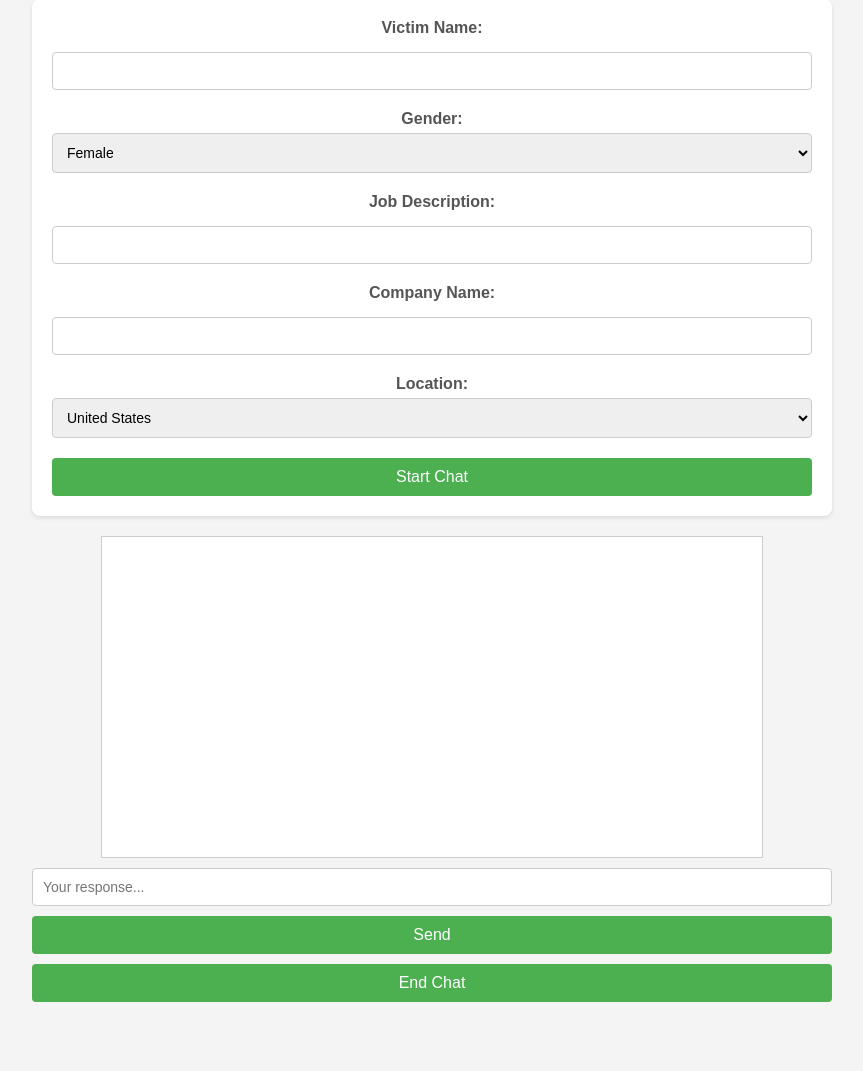
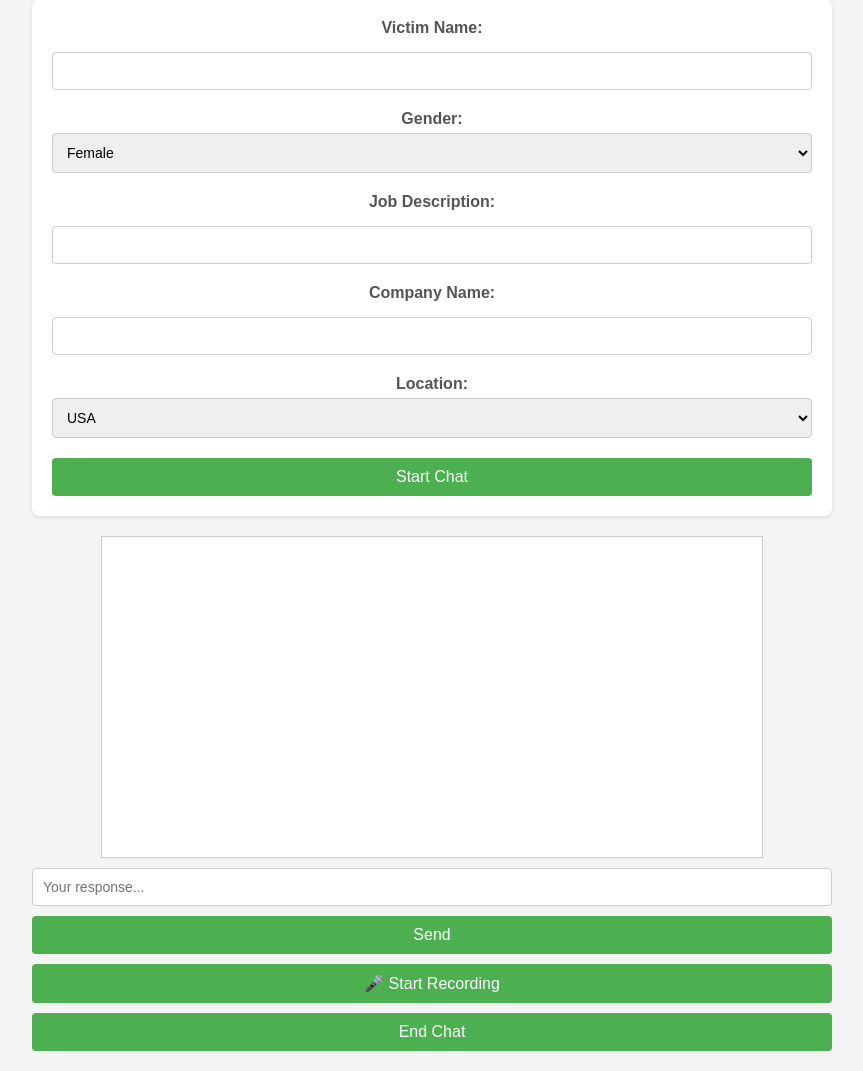
Before and after one commit to BuckleyJulie/FYP, a Flask app: page / in a window 1280 px wide. Shown: the part 101-1172 px from the top of the page, without its empty margins (208-1071 px from the left). Before the commit the page ends 1103 px from the top, so only its background shows below. Run offline with Flask 3, Linux system fonts and the light colour scheme.

Commit message:
Speech to text

```diff
--- a/app.py
+++ b/app.py
@@ -8,6 +8,12 @@ from reportlab.lib.units import inch
 from reportlab.platypus import SimpleDocTemplate, Paragraph, Table, TableStyle, Spacer, PageBreak
 from reportlab.lib.styles import getSampleStyleSheet, ParagraphStyle
 import os
+from openai import OpenAI
+
+client = OpenAI(api_key=os.getenv("OPENAI_API_KEY")) # Import OpenAI API client
+from dotenv import load_dotenv
+
+load_dotenv()
 
 app = Flask(__name__)
 app.secret_key = "super secret key"
@@ -73,6 +79,58 @@ def chat():
     log_interaction(employee_name, script_type, user_input, ai_response)  # Store in DB
 
     return jsonify({"conversation": session["conversation"]})
+
+@app.route("/speech-to-text", methods=["POST"])
+def speech_to_text():
+    if "audio" not in request.files:
+        return jsonify({"error": "No audio file provided"}), 400
+
+    audio_file = request.files["audio"]
+    file_path = "data/audio.mp3"
+
+    audio_file.save(file_path)
+    try:
+        # Open the saved file for transcription
+        with open(file_path, "rb") as f:
+            response = client.audio.transcriptions.create(model="whisper-1", file=f)
+
+        # Print the full response to see its structure
+        print("Transcription Response:", response)
+
+        # Extract transcribed text from the response
+        transcribed_text = response.text  # Accessing text directly from response
+
+        if transcribed_text:
+            # Add the transcribed text to the conversation
+            session["conversation"].append({"role": "user", "content": transcribed_text})
+            session.modified = True
+
+            # Generate the AI's response based on the updated conversation
+            ai_response = get_script_response(transcribed_text, session["conversation"])
+            session["conversation"].append({"role": "assistant", "content": ai_response})
+            session.modified = True
+
+            # Fetch employee name and script type from session (ensure they're available)
+            employee_name = session.get("employee_name", "Unknown")
+            script_type = session.get("script_type", "custom")
+
+            # Log the interaction to the database
+            log_interaction(employee_name, script_type, transcribed_text, ai_response)
+
+            return jsonify({"conversation": session["conversation"], "listening": True})
+
+        else:
+            return jsonify({"error": "Failed to transcribe audio."}), 500
+
+    except Exception as e:
+        print(f"Error during speech-to-text transcription: {str(e)}")
+        return jsonify({"error": "An error occurred during speech-to-text transcription."}), 500
+
+    finally:
+        # Ensure the file exists before attempting to delete it
+        if os.path.exists(file_path):
+            os.remove(file_path)  # Delete temp file after processing
+
 
 @app.route("/end_chat", methods=["POST"])
 def end_chat():
--- a/chatbot/gpt.py
+++ b/chatbot/gpt.py
@@ -3,6 +3,7 @@ from openai import OpenAI
 
 client = OpenAI(api_key=os.getenv("OPENAI_API_KEY"))
 from dotenv import load_dotenv
+
 
 load_dotenv()
 
@@ -15,9 +16,9 @@ def get_script_response(user_input, conversation):
         response = client.chat.completions.create(model="gpt-3.5-turbo",
         messages=conversation)
 
+        # Correctly access the assistant's response
         reply = response.choices[0].message.content
         conversation.append({"role": "assistant", "content": reply})
-
         return reply
     except Exception as e:
         return f"An error occurred: {e}"
--- a/static/chat.js
+++ b/static/chat.js
@@ -4,7 +4,13 @@ document.addEventListener("DOMContentLoaded", function () {
     const sendButton = document.getElementById("send-btn");
     const startForm = document.getElementById("start-form");
     const startButton = document.getElementById("start-btn");
+    const recordButton = document.getElementById("record-btn");
 
+    let mediaRecorder;
+    let audioChunks = [];
+    let isRecording = false;
+    let recognition;
+    let isListening = false;
 
     function updateChat(messages) {
         chatBox.innerHTML = ""; // Clear chat
@@ -33,7 +39,7 @@ document.addEventListener("DOMContentLoaded", function () {
         .then(data => updateChat(data.conversation));
     });
 
-    // Send message when send button is clicked
+    // Send text responses
     sendButton.addEventListener("click", function () {
         const message = userInput.value.trim();
         if (!message) return;
@@ -49,11 +55,137 @@ document.addEventListener("DOMContentLoaded", function () {
         userInput.value = ""; // Clear input field
     });
 
-    // Remove or comment out this keypress listener to avoid duplicate submissions:
-    userInput.addEventListener("keypress", function (event) {
-        if (event.key === "Enter") {
-             event.preventDefault();
-             sendButton.click();
+    // Handle speech recording
+    recordButton.addEventListener("click", function () {
+        if (!isRecording) {
+            startRecording();
+        } else {
+            stopRecording();
         }
- });
+    });
+
+    async function startRecording() {
+        try {
+            const stream = await navigator.mediaDevices.getUserMedia({ audio: true });
+            mediaRecorder = new MediaRecorder(stream);
+            audioChunks = [];
+
+            mediaRecorder.ondataavailable = event => audioChunks.push(event.data);
+
+            mediaRecorder.onstop = async () => {
+                const audioBlob = new Blob(audioChunks, { type: "audio/wav" });
+                const formData = new FormData();
+                formData.append("audio", audioBlob);
+
+                fetch("/speech-to-text", {
+                    method: "POST",
+                    body: formData
+                })
+                .then(response => response.json())
+                .then(data => {
+                    if (data.text) {
+                        sendTextToChat(data.text);
+                    } else {
+                        console.error("Error in transcription:", data.error);
+                    }
+                })
+                .catch(error => console.error("Error:", error));
+            };
+
+            mediaRecorder.start();
+            isRecording = true;
+            recordButton.textContent = "🛑 Stop Recording";
+        } catch (error) {
+            console.error("Error accessing microphone:", error);
+        }
+    }
+
+    function stopRecording() {
+        if (mediaRecorder) {
+            mediaRecorder.stop();
+            isRecording = false;
+            recordButton.textContent = "🎤 Start Recording";
+        }
+    }
+
+    function sendTextToChat(transcribedText) {
+        fetch("/chat", {
+            method: "POST",
+            headers: { "Content-Type": "application/json" },
+            body: JSON.stringify({ "user_input": transcribedText })
+        })
+        .then(response => response.json())
+        .then(data => updateChat(data.conversation))
+        .catch(error => console.error("Error:", error));
+    }
+
+    // Continuous speech recognition setup
+    function startSpeechRecognition() {
+        if (!('webkitSpeechRecognition' in window)) {
+            alert("Your browser does not support speech recognition.");
+            return;
+        }
+
+        recognition = new webkitSpeechRecognition();
+        recognition.continuous = true;  // Listen continuously
+        recognition.interimResults = true;
+        recognition.lang = "en-IE";  // Set the language
+
+        recognition.onstart = function() {
+            isListening = true;
+            console.log("Speech recognition started.");
+        };
+
+        recognition.onresult = function(event) {
+            let transcript = "";
+            for (let i = event.resultIndex; i < event.results.length; i++) {
+                transcript += event.results[i][0].transcript;
+            }
+            console.log("Recognized speech:", transcript);
+
+            // Send audio input to backend for transcription
+            fetch('/speech-to-text', {
+                method: 'POST',
+                body: createFormDataWithAudio(transcript),
+            })
+            .then(response => response.json())
+            .then(data => {
+                console.log("Server response:", data);
+                if (data.listening) {
+                    // Keep listening if the server is ready for more input
+                    recognition.start();
+                } else {
+                    recognition.stop();
+                }
+            })
+            .catch(error => {
+                console.error("Error during speech-to-text:", error);
+                recognition.stop();
+            });
+
+            transcript = "";  // Reset transcript
+        };
+
+        recognition.onerror = function(event) {
+            console.log("Error with speech recognition:", event.error);
+            recognition.stop();
+        };
+
+        recognition.onend = function() {
+            console.log("Speech recognition ended.");
+            isListening = false;
+        };
+
+        // Start listening for speech
+        recognition.start();
+    }
+
+    function createFormDataWithAudio(transcript) {
+        const formData = new FormData();
+        formData.append('audio', new Blob([transcript], { type: 'text/plain' }));  // Normally you'd append an actual audio file here
+        return formData;
+    }
+
+    // Begin continuous speech recognition when the page loads
+    startSpeechRecognition();
 });
--- a/templates/index.html
+++ b/templates/index.html
@@ -35,46 +35,13 @@
         <div class="form-section">
             <label for="location">Location:</label>
             <select id="location" name="location" required>
-                <option value="USA">United States</option>
+                <option value="USA">USA</option>
+                <option value="UK">UK</option>
                 <option value="Canada">Canada</option>
-                <option value="UK">United Kingdom</option>
-                <option value="Netherlands">Netherlands</option>
-                <option value="Switzerland">Switzerland</option>
-                <option value="Sweden">Sweden</option>
-                <option value="Norway">Norway</option>
+                <option value="Australia">Australia</option>
                 <option value="Ireland">Ireland</option>
-                <option value="Australia">Australia</option>
                 <option value="India">India</option>
-                <option value="Germany">Germany</option>
-                <option value="France">France</option>
-                <option value="Italy">Italy</option>
-                <option value="Brazil">Brazil</option>
-                <option value="Japan">Japan</option>
-                <option value="South Africa">South Africa</option>
-                <option value="Mexico">Mexico</option>
-                <option value="China">China</option>
-                <option value="South Korea">South Korea</option>
-                <option value="Singapore">Singapore</option>
-                <option value="Malaysia">Malaysia</option>
-                <option value="Philippines">Philippines</option>
-                <option value="Indonesia">Indonesia</option>
-                <option value="Vietnam">Vietnam</option>
-                <option value="Thailand">Thailand</option>
-                <option value="Turkey">Turkey</option>
-                <option value="Saudi Arabia">Saudi Arabia</option>
-                <option value="UAE">United Arab Emirates</option>
-                <option value="Qatar">Qatar</option>
-                <option value="Kuwait">Kuwait</option>
-                <option value="Oman">Oman</option>
-                <option value="Bahrain">Bahrain</option>
-                <option value="Jordan">Jordan</option>
-                <option value="Lebanon">Lebanon</option>
-                <option value="Egypt">Egypt</option>
-                <option value="Morocco">Morocco</option>
-                <option value="Algeria">Algeria</option>
-                <option value="Russia">Russia</option>
-                <option value="Spain">Spain</option>
-                <!-- Add more countries as needed -->
+                <option value="Other">Other</option>
             </select>
         </div>
         <button type="submit">Start Chat</button>
@@ -87,6 +54,10 @@
         <input type="text" id="user-input" placeholder="Your response..." required>
         <button id="send-btn">Send</button>
     </div>
+
+    <!-- Audio recording functionality -->
+    <button id="record-btn">🎤 Start Recording</button>
+
 
     <button id="endChatButton">End Chat</button>
     <a id="reportLink" style="display:none;" download>Download Report</a>
@@ -165,6 +136,58 @@
                 }
             });
         });
+
+       // Handle audio recording
+       let mediaRecorder;
+        let audioChunks = [];
+        const recordButton = document.getElementById('record-btn');
+
+        // Start/Stop recording audio
+        recordButton.addEventListener('click', async () => {
+            if (recordButton.textContent === "🎤 Start Recording") {
+                const stream = await navigator.mediaDevices.getUserMedia({ audio: true });
+                mediaRecorder = new MediaRecorder(stream);
+
+                mediaRecorder.ondataavailable = (event) => {
+                    audioChunks.push(event.data);
+                };
+
+                mediaRecorder.onstop = () => {
+                    const audioBlob = new Blob(audioChunks, { type: 'audio/wav' });
+                    uploadAudio(audioBlob);  // Upload audio to server
+                };
+
+                mediaRecorder.start();
+                recordButton.textContent = "🎤 Stop Recording";  // Change button text to 'Stop Recording'
+            } else {
+                mediaRecorder.stop();
+                recordButton.textContent = "🎤 Start Recording";  // Change button text back to 'Start Recording'
+            }
+        });
+
+        // Upload the recorded audio to the server
+        function uploadAudio(audioBlob) {
+            const formData = new FormData();
+            formData.append('audio', audioBlob, 'audio.wav');
+
+            fetch('/speech-to-text', {
+                method: 'POST',
+                body: formData
+            })
+            .then(response => response.json())
+            .then(data => {
+                // Directly append the transcribed text to the chat
+                const chatBox = document.getElementById("chat-box");
+                data.conversation.forEach(message => {
+                    if (![...chatBox.children].some(child => child.textContent === message.content)) {
+                        const messageDiv = document.createElement("div");
+                        messageDiv.textContent = message.content;
+                        chatBox.appendChild(messageDiv);
+                    }
+                });
+            })
+            .catch(error => console.error('Error uploading audio:', error));
+        }
     </script>
 </body>
 </html>
```
Also changed, not shown: data/results.db, 1 other file.
